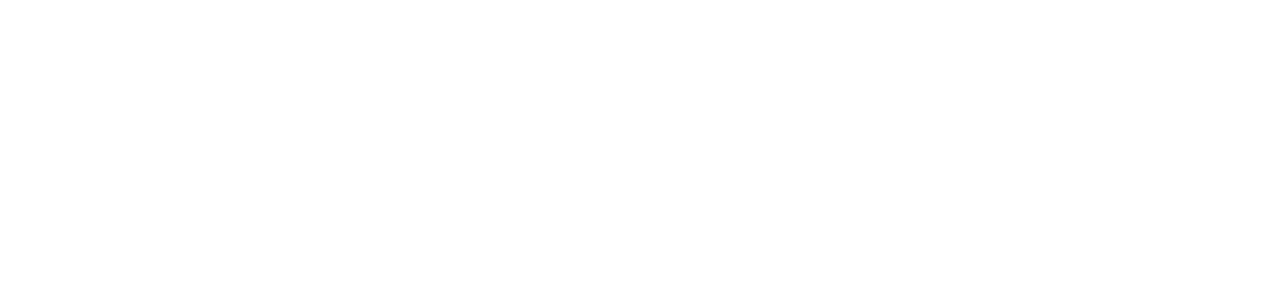
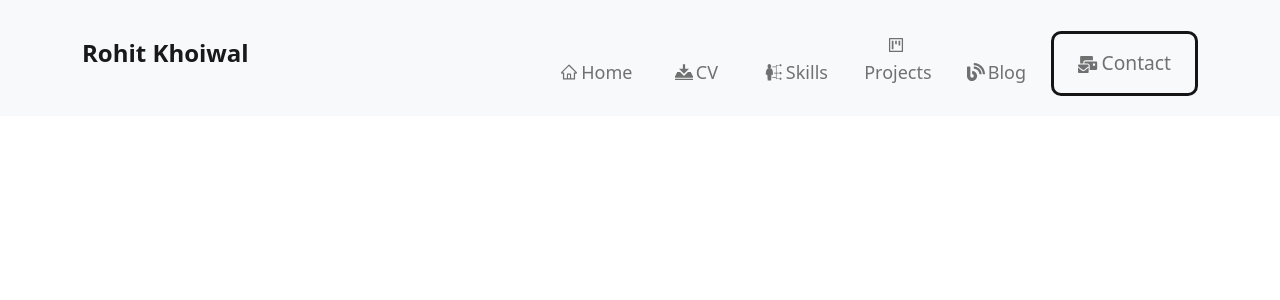
Before and after one commit to rohit-khoiwal/rohit-khoiwal.github.io, a React (Create React App) app: page / in a window 1280 px wide. Shown: the top 300 px of the page. Built offline with nearby package versions, Linux system fonts and the light colour scheme.

Commit message:
added navbar section

```diff
--- a/package.json
+++ b/package.json
@@ -7,9 +7,13 @@
     "@testing-library/jest-dom": "^5.16.5",
     "@testing-library/react": "^13.3.0",
     "@testing-library/user-event": "^13.5.0",
+    "bootstrap": "^5.2.0",
     "react": "^18.2.0",
+    "react-bootstrap": "^2.5.0",
     "react-dom": "^18.2.0",
+    "react-icons": "^4.4.0",
     "react-scripts": "5.0.1",
+    "reactstrap": "^9.1.3",
     "web-vitals": "^2.1.4"
   },
   "scripts": {
--- a/src/App.css
+++ b/src/App.css
@@ -1,3 +1,5 @@
 body {
   font-family: "Quicksand";
+  font-weight: 700;
+  color: #fff !important;
 }
--- a/src/App.js
+++ b/src/App.js
@@ -1,9 +1,12 @@
 import './App.css';
 import "@fontsource/quicksand";
+// Importing Components
+import Navbar from './components/NavBar/NavBar.js';
 
 function App() {
   return (
     <div className="App">
+      <Navbar />
     </div>
   );
 }
--- /dev/null
+++ b/src/components/NavBar/NavBar.js
@@ -0,0 +1,46 @@
+import React from "react";
+import "./style.css";
+
+import {Nav, Navbar, Container, Button} from "react-bootstrap";
+import {AiOutlineHome, AiOutlineProject} from "react-icons/ai";
+import {ImDownload2} from "react-icons/im";
+import {GiSkills} from "react-icons/gi";
+import {FaBlog, FaMailBulk} from "react-icons/fa";
+
+
+export default function NavBar(){
+    return (
+        <Navbar bg="light" expand="lg">
+        <Container>
+          <Navbar.Brand href="#home">Rohit Khoiwal</Navbar.Brand>
+          <Navbar.Toggle aria-controls="basic-navbar-nav"/>
+          <Navbar.Collapse id="basic-navbar-nav" className="justify-content-end">
+            <Nav className="align-items-end">
+                <Nav.Link href="#home" className="">
+                    <AiOutlineHome/>
+                    <span>Home</span>
+                </Nav.Link>
+                <Nav.Link href="#cv">
+                    <ImDownload2/>
+                    <span>CV</span>
+                </Nav.Link>
+                <Nav.Link href="#skills">
+                    <GiSkills/>
+                    <span>Skills</span>
+                </Nav.Link>
+                <Nav.Link href="#skills">
+                    <AiOutlineProject/>
+                    <span>Projects</span>
+                </Nav.Link>
+                <Nav.Link href="#blog">
+                    <FaBlog/>
+                    <span>Blog</span>
+                </Nav.Link>
+            </Nav>
+            <a href="#" className="contact align-self-end"><FaMailBulk/><span>Contact</span></a>
+
+          </Navbar.Collapse>
+        </Container>
+      </Navbar>
+    )
+}
--- /dev/null
+++ b/src/components/NavBar/style.css
@@ -0,0 +1,50 @@
+.navbar{
+    color: #fff !important;
+    padding:10px 0px 20px 0px!important;
+}
+.navbar-brand{
+    font-size: x-large !important;
+    font-weight: bolder;
+}
+
+#basic-navbar-nav{
+    margin-top: 12px !important;
+}
+
+.nav-link {
+    border-radius: 10px;
+    width: 100px;
+    text-align: center;
+    font-size: large !important;
+    padding-bottom: 10px !important;
+}
+.nav-link span{
+    vertical-align: middle !important;
+    margin-left: 3px;
+}
+.nav-link:hover{
+    background-color: #007bff;
+    border-radius: 10px;
+    color: #fff !important;
+}
+
+.navbar .contact{
+    margin-left: 5px;
+    font-size: larger !important;
+    border: solid #151515;
+    padding: 15px 24px;
+    border-radius: 10px;
+    text-decoration: none;
+    color: rgba(0, 0, 0, 0.55);
+    transition: 0.7s ease-in-out;
+    background: linear-gradient(to left, transparent 50%, #151515 50%) right;
+    background-size: 300%;
+}
+.navbar .contact span{
+    margin-left: 4px;
+}
+
+.navbar .contact:hover{
+    color: #fff;
+    background-position: left
+}
--- a/src/index.js
+++ b/src/index.js
@@ -3,6 +3,7 @@
 import './index.css';
 import App from './App';
 import reportWebVitals from './reportWebVitals';
+import 'bootstrap/dist/css/bootstrap.min.css';
 
 const root = ReactDOM.createRoot(document.getElementById('root'));
 root.render(
```
Also changed, not shown: 1 other file (tests, documents, lock files or other folders).
